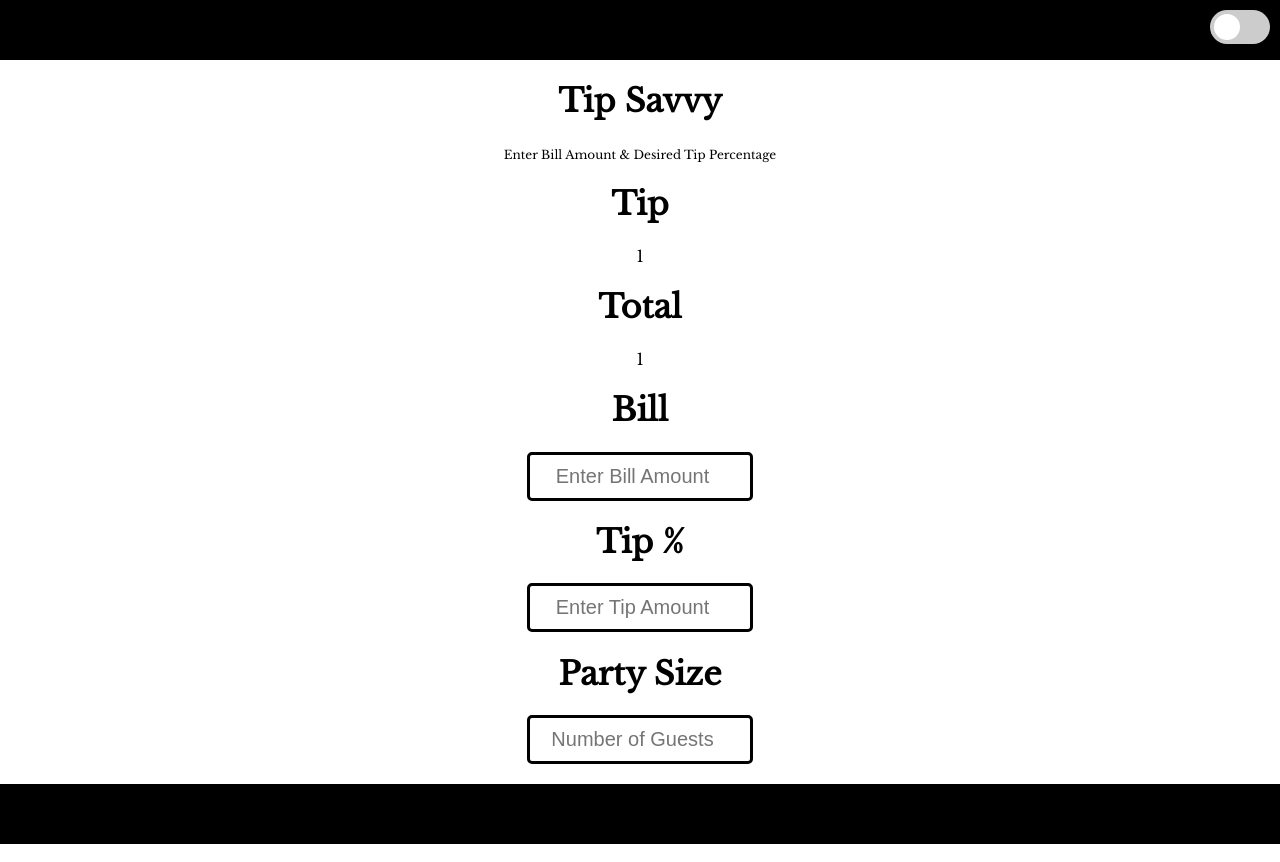
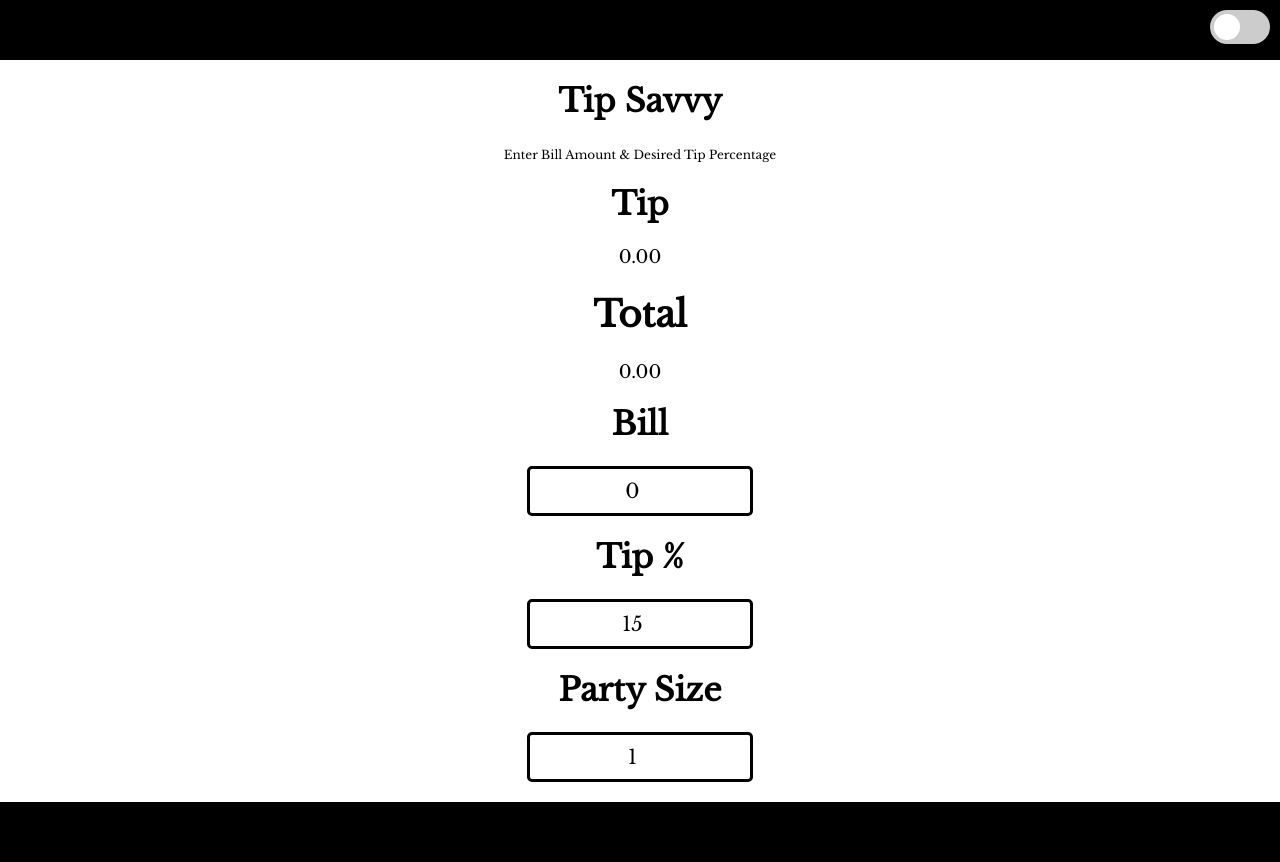
Before and after one commit to geekbutchic/tip_savvy_js_project, a plain HTML site: page index.html in a window 1280 px wide. Drawn offline with nearby package versions, Linux system fonts and the light colour scheme.

Commit message:
adds tip display, tip total display, bill input, tip%, functionality, next feature is party size functinality

```diff
--- a/index.html
+++ b/index.html
@@ -43,7 +43,7 @@
         <h1>Party Size</h1>
         <input type="number" id="people" placeholder="Number of Guests">
     </div>
-    <footer></footer>
+    <div class="footer"></div>
 </body>
 <script src="script.js"></script>
 
--- a/script.js
+++ b/script.js
@@ -3,8 +3,13 @@
 const toggleSwitch = document.getElementById("toggle");
 const body = document.body;
 
+// Tip & Total Selectors * 2
 const tipDisplay = document.querySelector(".tip-section span");
 const totalDisplay = document.querySelector(".total-section span");
+// Input Selectors * 3
+const billAmount = document.getElementById("bill");
+const tipInput = document.getElementById("tip");
+const guestsInput = document.getElementById("people");
 
 // Light & Dark Mode
 toggleSwitch.addEventListener("change", () => {
@@ -19,5 +24,24 @@ toggleSwitch.addEventListener("change", () => {
   }
 });
 
-tipDisplay.textContent = 1;
-totalDisplay.textContent = 1;
+// Starting Values
+billAmount.value = 0;
+tipInput.value = 15;
+guestsInput.value = 1;
+
+function calculateTipTotal() {
+  // Get the values from input fields
+  const bill = parseFloat(billAmount.value);
+  const tipPercentage = parseFloat(tipInput.value);
+  // Calculate Tip and Total
+  const tipAmount = bill * tipPercentage / 100;
+  const totalBill = bill + tipAmount;
+  //Update Display
+  tipDisplay.textContent = tipAmount.toFixed(2);
+  totalDisplay.textContent = totalBill.toFixed(2);
+}
+
+billAmount.addEventListener("input", calculateTipTotal);
+tipInput.addEventListener("input", calculateTipTotal);
+
+calculateTipTotal();
--- a/styles.css
+++ b/styles.css
@@ -90,7 +90,15 @@ input:checked + .slider:before {
 
 .bill-section {
   text-align: center;
-  margin-top: 20px;
+  margin-top: 18px;
+}
+
+.tip-section span {
+  font-size: 18px;
+}
+
+.total-section {
+  font-size: 18px;
 }
 
 label {
@@ -99,6 +107,7 @@ label {
 }
 
 #bill {
+  font-family: "Libre Baskerville", serif;
   width: 200px; /* Adjust the width as needed */
   padding: 10px;
   border: 3px solid black;
@@ -112,6 +121,7 @@ label {
 }
 
 #tip {
+  font-family: "Libre Baskerville", serif;
   width: 200px; /* Adjust the width as needed */
   padding: 10px;
   border: 3px solid black;
@@ -125,6 +135,7 @@ label {
 }
 
 #people {
+  font-family: "Libre Baskerville", serif;
   width: 200px; /* Adjust the width as needed */
   padding: 10px;
   border: 3px solid black;
@@ -137,7 +148,7 @@ label {
   text-align: center;
 }
 
-footer {
+.footer {
   margin-top: 20px;
   background-color: black;
   height: 60px;
```
